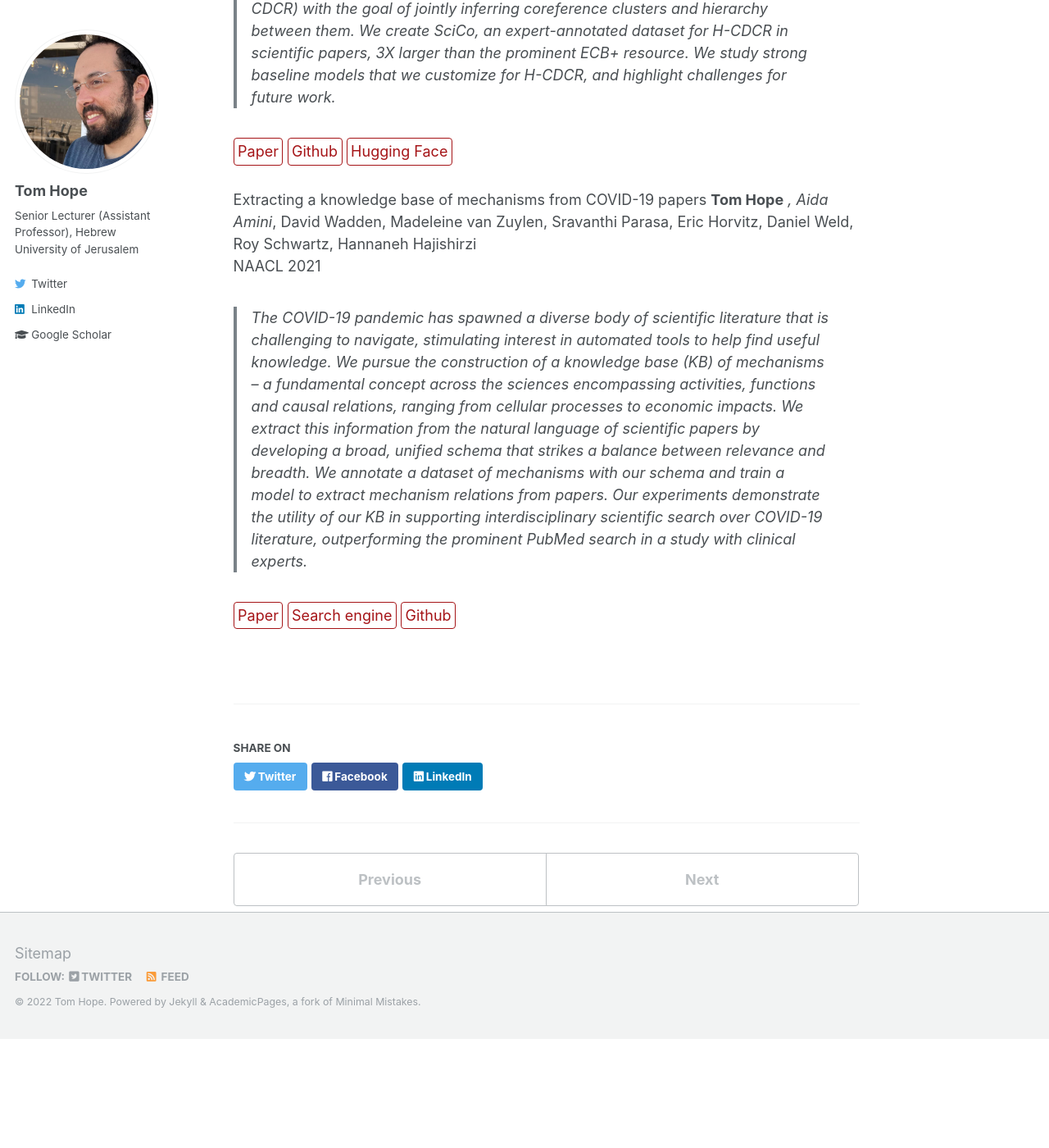
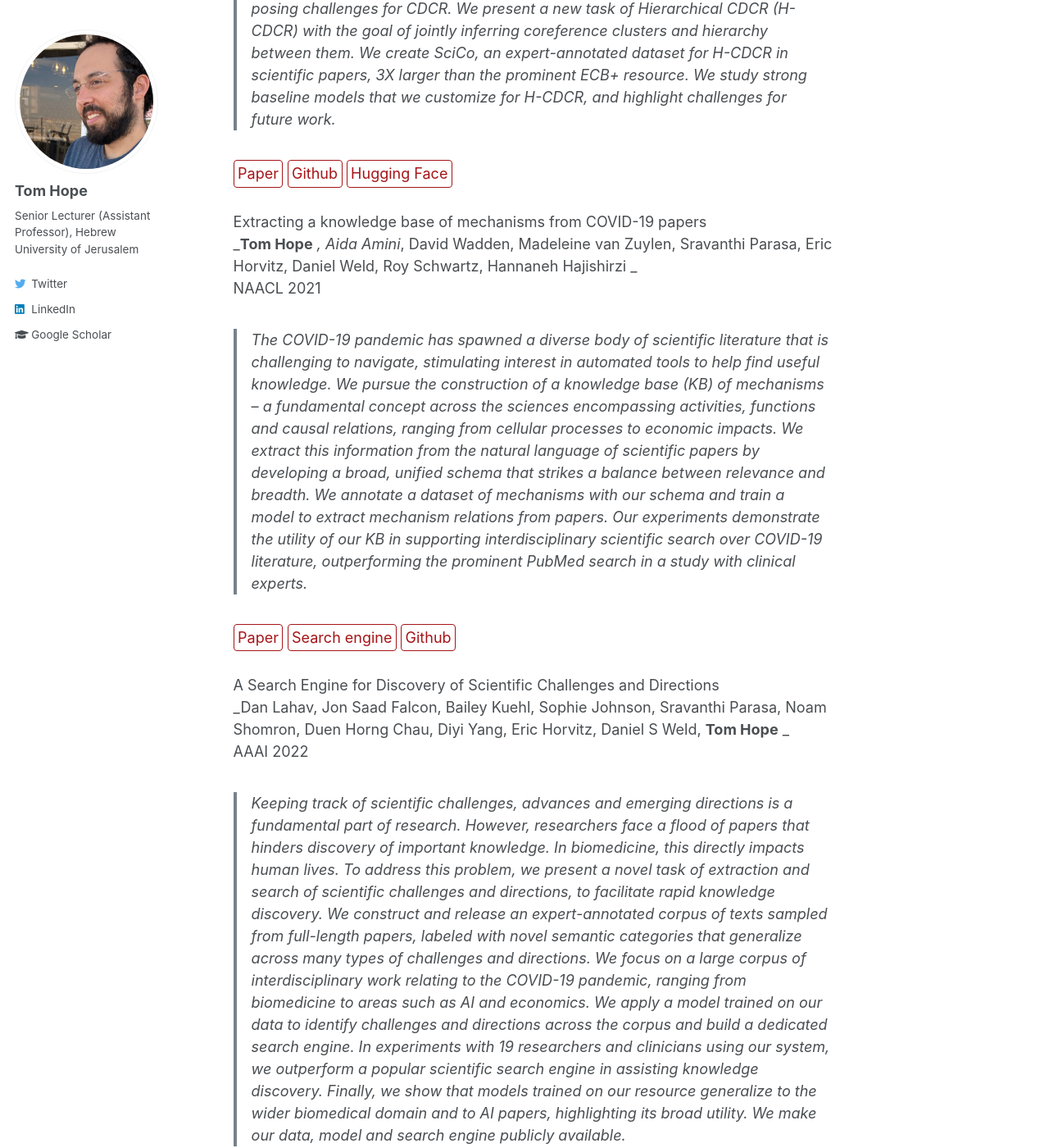
Before and after one commit to tomhoper/tomhoper.github.io, a Jekyll site: the page built from _research/sciie.md, in a window 1280 px wide and 1400 px high, scrolled down 469 px. Shown: the whole window at 82% size. Built offline with Jekyll 4.4.1, drawn with Linux system fonts in a browser that asks for light colours; before the commit the page ends 1736 px from its top, so only the background shows below that; some of the changed text lies outside the part shown.

Commit message:
Update sciie.md

```diff
--- a/_research/sciie.md
+++ b/_research/sciie.md
@@ -8,9 +8,9 @@ header:
   og_image: "/images/research/scico_teaser.png"
 ---
 
-SciCo: Hierarchical Cross-Document Coreference for Scientific Concepts
-Arie Cattan, Sophie Johnson, Daniel Weld, Ido Dagan, Iz Beltagy, Doug Downey, **Tom Hope**
-<br>
+SciCo: Hierarchical Cross-Document Coreference for Scientific Concepts<br>
+_Arie Cattan, Sophie Johnson, Daniel Weld, Ido Dagan, Iz Beltagy, Doug Downey, **Tom Hope**
+_<br>
 AKBC 2021 **_Outstanding paper award_**
 
 > Determining coreference of concept mentions across multiple documents is a fundamental task in natural language understanding. Previous work on cross-document coreference resolution (CDCR) typically considers mentions of events in the news, which seldom involve abstract technical concepts that are prevalent in science and technology. These complex concepts take diverse or ambiguous forms and have many hierarchical levels of granularity (e.g., tasks and subtasks), posing challenges for CDCR. We present a new task of Hierarchical CDCR (H-CDCR) with the goal of jointly inferring coreference clusters and hierarchy between them. We create SciCo, an expert-annotated dataset for H-CDCR in scientific papers, 3X larger than the prominent ECB+ resource. We study strong baseline models that we customize for H-CDCR, and highlight challenges for future work.
@@ -18,11 +18,20 @@ AKBC 2021 **_Outstanding paper award_**
 [Paper](https://arxiv.org/abs/2104.08809){: .btn--research} [Github](https://github.com/ariecattan/SciCo){: .btn--research} [Hugging Face](https://huggingface.co/datasets/allenai/scico){: .btn--research}
 
 
-Extracting a knowledge base of mechanisms from COVID-19 papers
-**Tom Hope** *, Aida Amini*, David Wadden, Madeleine van Zuylen, Sravanthi Parasa, Eric Horvitz, Daniel Weld, Roy Schwartz, Hannaneh Hajishirzi
-<br>
+Extracting a knowledge base of mechanisms from COVID-19 papers<br>
+_**Tom Hope** *, Aida Amini*, David Wadden, Madeleine van Zuylen, Sravanthi Parasa, Eric Horvitz, Daniel Weld, Roy Schwartz, Hannaneh Hajishirzi
+_<br>
 NAACL 2021
 
 > The COVID-19 pandemic has spawned a diverse body of scientific literature that is challenging to navigate, stimulating interest in automated tools to help find useful knowledge. We pursue the construction of a knowledge base (KB) of mechanisms -- a fundamental concept across the sciences encompassing activities, functions and causal relations, ranging from cellular processes to economic impacts. We extract this information from the natural language of scientific papers by developing a broad, unified schema that strikes a balance between relevance and breadth. We annotate a dataset of mechanisms with our schema and train a model to extract mechanism relations from papers. Our experiments demonstrate the utility of our KB in supporting interdisciplinary scientific search over COVID-19 literature, outperforming the prominent PubMed search in a study with clinical experts.
 
 [Paper](https://arxiv.org/abs/2010.03824){: .btn--research} [Search engine](https://covidmechanisms.apps.allenai.org/){: .btn--research} [Github](https://github.com/AidaAmini/DyGIE-MECHANIC){: .btn--research}
+
+A Search Engine for Discovery of Scientific Challenges and Directions<br>
+_Dan Lahav, Jon Saad Falcon, Bailey Kuehl, Sophie Johnson, Sravanthi Parasa, Noam Shomron, Duen Horng Chau, Diyi Yang, Eric Horvitz, Daniel S Weld, **Tom Hope**
+_<br>
+AAAI 2022
+
+> Keeping track of scientific challenges, advances and emerging directions is a fundamental part of research. However, researchers face a flood of papers that hinders discovery of important knowledge. In biomedicine, this directly impacts human lives. To address this problem, we present a novel task of extraction and search of scientific challenges and directions, to facilitate rapid knowledge discovery. We construct and release an expert-annotated corpus of texts sampled from full-length papers, labeled with novel semantic categories that generalize across many types of challenges and directions. We focus on a large corpus of interdisciplinary work relating to the COVID-19 pandemic, ranging from biomedicine to areas such as AI and economics. We apply a model trained on our data to identify challenges and directions across the corpus and build a dedicated search engine. In experiments with 19 researchers and clinicians using our system, we outperform a popular scientific search engine in assisting knowledge discovery. Finally, we show that models trained on our resource generalize to the wider biomedical domain and to AI papers, highlighting its broad utility. We make our data, model and search engine publicly available.
+
+[Paper](https://arxiv.org/abs/2108.13751){: .btn--research} [Search engine](https://challenges.apps.allenai.org/){: .btn--research} [Github](https://github.com/Dan-La/scientific-challenges-and-directions){: .btn--research} [Hugging Face](https://huggingface.co/DanL/scientific-challenges-and-directions){: .btn--research}
```
